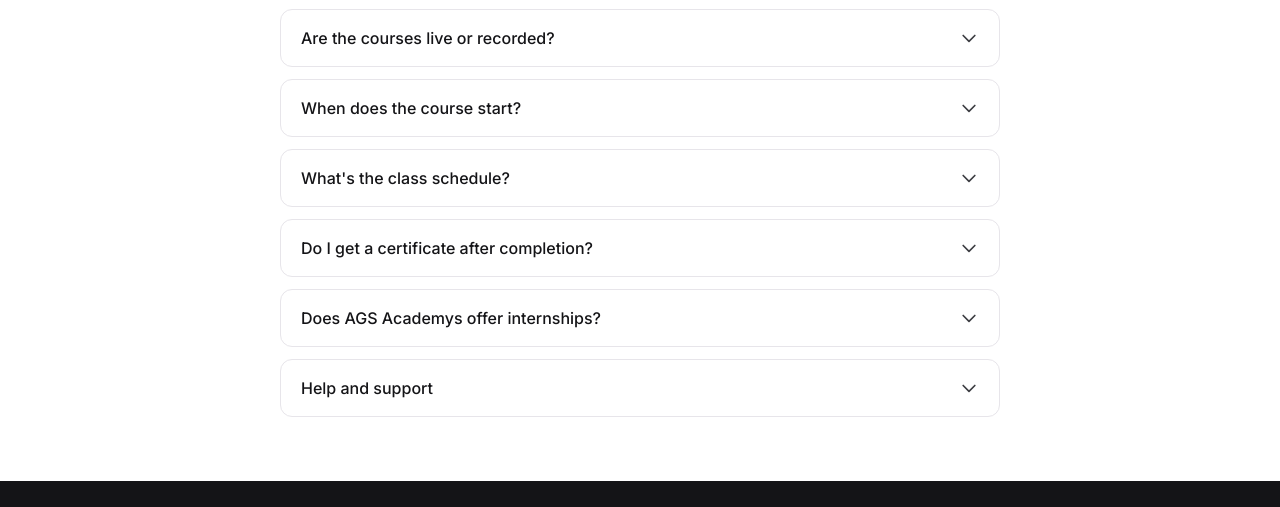
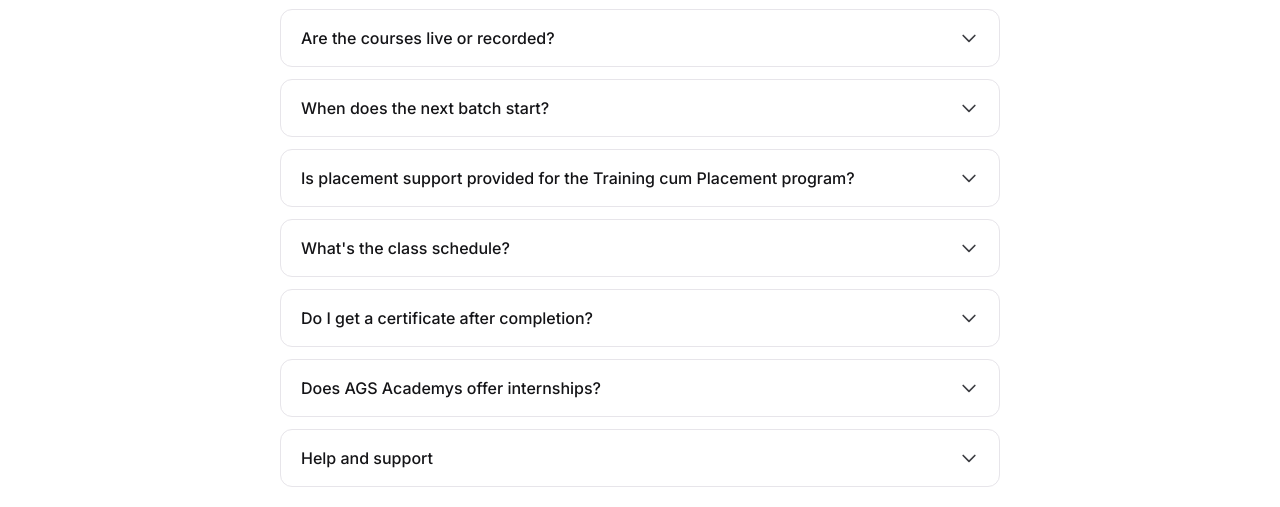
Before and after one commit to Gokuleshkumar/E-Learn_Website, a website: page google-login-node/frontend/index.html in a window 1280 px wide. Shown: the part 5808-6315 px from the top of the page. Drawn offline with nearby package versions, Linux system fonts and the light colour scheme.

Commit message:
Update FAQ in index.html with next batch dates and training-placement support

```diff
--- a/google-login-node/frontend/index.html
+++ b/google-login-node/frontend/index.html
@@ -1144,13 +1144,25 @@
 
         <div class="border border-[var(--line)] rounded-xl">
           <button class="faq-btn w-full flex justify-between items-center px-5 py-4 text-left font-medium">
-            <span>When does the course start?</span>
+            <span>When does the next batch start?</span>
             <svg class="w-5 h-5 text-[var(--ink-soft)]" fill="none" stroke="currentColor" viewBox="0 0 24 24">
               <path stroke-linecap="round" stroke-linejoin="round" stroke-width="2" d="M19 9l-7 7-7-7" />
             </svg>
           </button>
           <div class="faq-content px-5 pb-4 hidden text-sm text-[var(--ink-soft)]">
-            The next batch begins on February 1, 2027.
+            The next batches are scheduled to start from December 2026 and March 2027. Early enrollment is recommended as seats are limited.
+          </div>
+        </div>
+
+        <div class="border border-[var(--line)] rounded-xl">
+          <button class="faq-btn w-full flex justify-between items-center px-5 py-4 text-left font-medium">
+            <span>Is placement support provided for the Training cum Placement program?</span>
+            <svg class="w-5 h-5 text-[var(--ink-soft)]" fill="none" stroke="currentColor" viewBox="0 0 24 24">
+              <path stroke-linecap="round" stroke-linejoin="round" stroke-width="2" d="M19 9l-7 7-7-7" />
+            </svg>
+          </button>
+          <div class="faq-content px-5 pb-4 hidden text-sm text-[var(--ink-soft)]">
+            Yes — our Training cum Placement program includes comprehensive placement support featuring resume reviews, mock interviews, 1-on-1 mentorship, and direct recruitment drives with hiring partners upon course completion.
           </div>
         </div>
 
```
